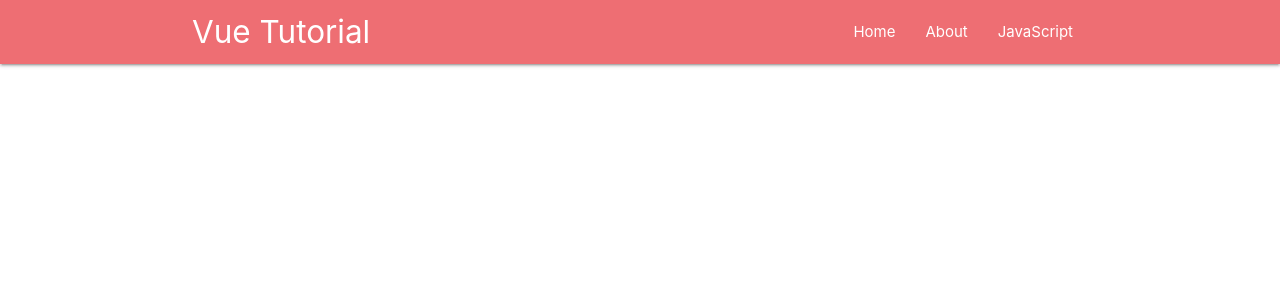
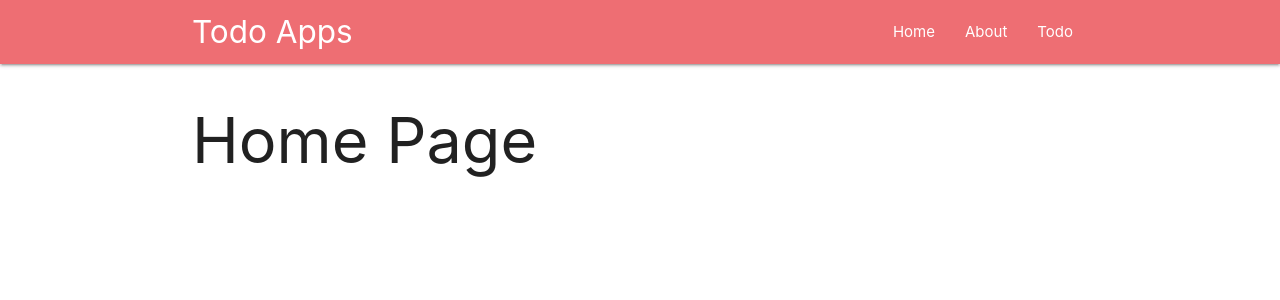
Before and after one commit to kopigreenx/vue-tutorial, a Vue app: page / in a window 1280 px wide. Shown: the top 300 px of the page. Built offline with nearby package versions, Linux system fonts and the light colour scheme.

Commit message:
adding crud service

```diff
--- /dev/null
+++ b/src/TodoServices.js
@@ -0,0 +1,9 @@
+import axios from 'axios';
+
+const apiBaseUrl = "localhost:8080";
+
+export default class TodoServices{
+    getAllTodos(){
+        return axios.get(`${apiBaseUrl}/todos`);
+    }
+}
--- a/src/components/Navbar.vue
+++ b/src/components/Navbar.vue
@@ -2,11 +2,11 @@
     <nav>
   <div class="container">
         <div class="nav-wrapper">
-        <Router-link to="/" class="brand-logo">Vue Tutorial</Router-link>
+        <Router-link to="/" class="brand-logo">Todo Apps</Router-link>
         <ul id="nav-mobile" class="right hide-on-med-and-down">
             <li><router-link to="/">Home</router-link></li>
             <li><router-link to="/About">About</router-link></li>
-            <li><router-link to="#">JavaScript</router-link></li>
+            <li><router-link to="/Todo">Todo</router-link></li>
         </ul>
         </div>
   </div>
--- a/src/router.js
+++ b/src/router.js
@@ -3,6 +3,7 @@ import Router from 'vue-router'
 
 import About from './views/About.vue'
 import Home from './views/Home.vue'
+import Todo from './views/Todo.vue'
 
 Vue.use(Router);
 
@@ -16,6 +17,10 @@ export default new Router({
         {
             path : '/About',
             component: About
+        },
+        {
+            path : '/Todo',
+            component: Todo
         }
     ]
 })
--- /dev/null
+++ b/src/views/Todo.vue
@@ -0,0 +1,27 @@
+<template>
+  <h4>Todo Page</h4>
+</template>
+
+<script>
+import TodoServices from '../TodoServices';
+const ts = new  TodoServices();
+export default {
+  name:"Todo",
+  data(){
+    return{
+      todos:[],
+    }
+  },
+  created(){
+    ts.getAllTodos()
+    .then(result => {
+      this.todos = result;
+      console.log(this.todos);
+    });
+  }
+}
+</script>
+
+<style>
+
+</style>
--- a/src/views/home.vue
+++ b/src/views/home.vue
@@ -1,6 +1,6 @@
 <template>
   <div class="row">
-
+    <h1>Home Page</h1>
   </div>
 </template>
 
```
